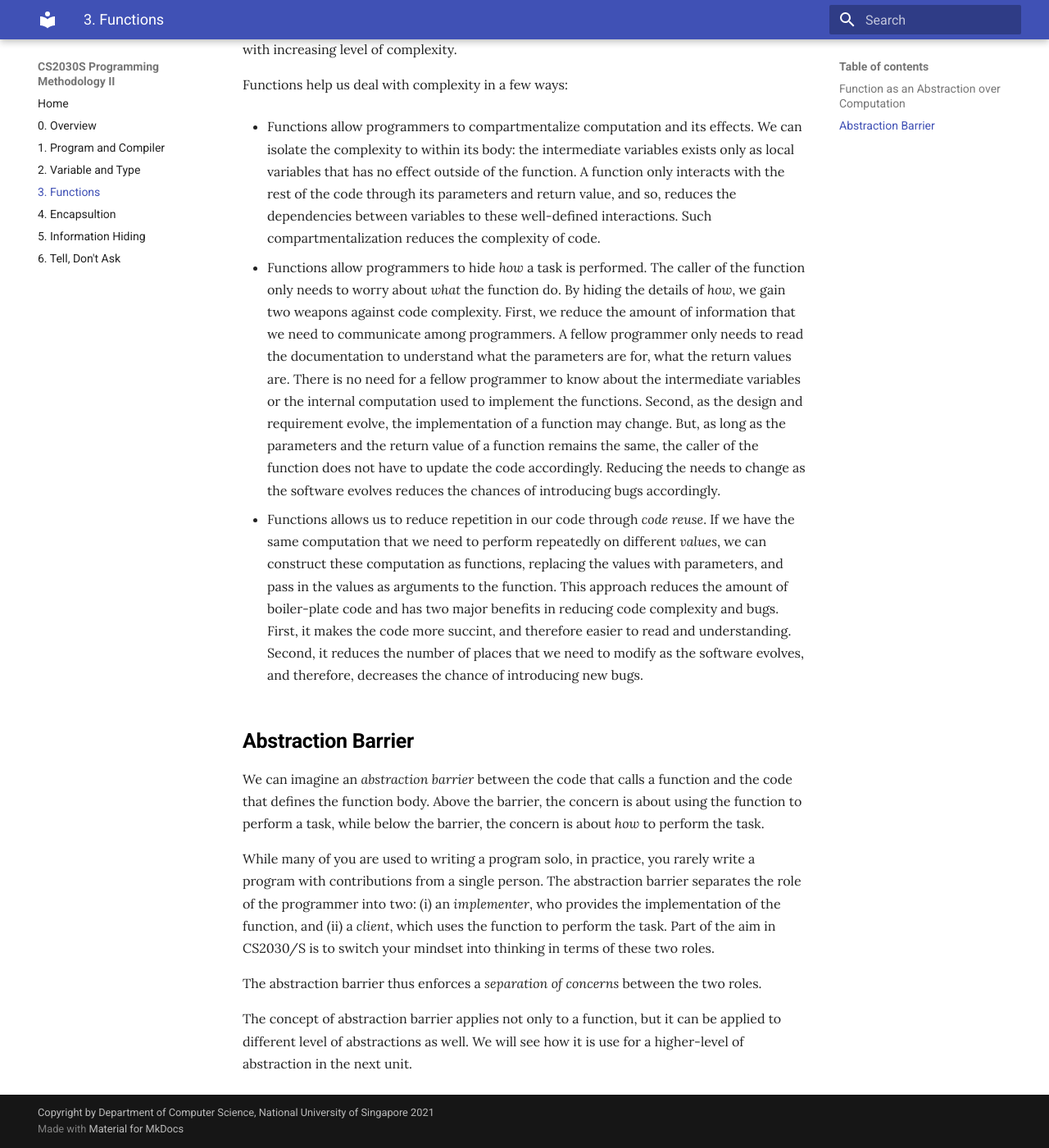
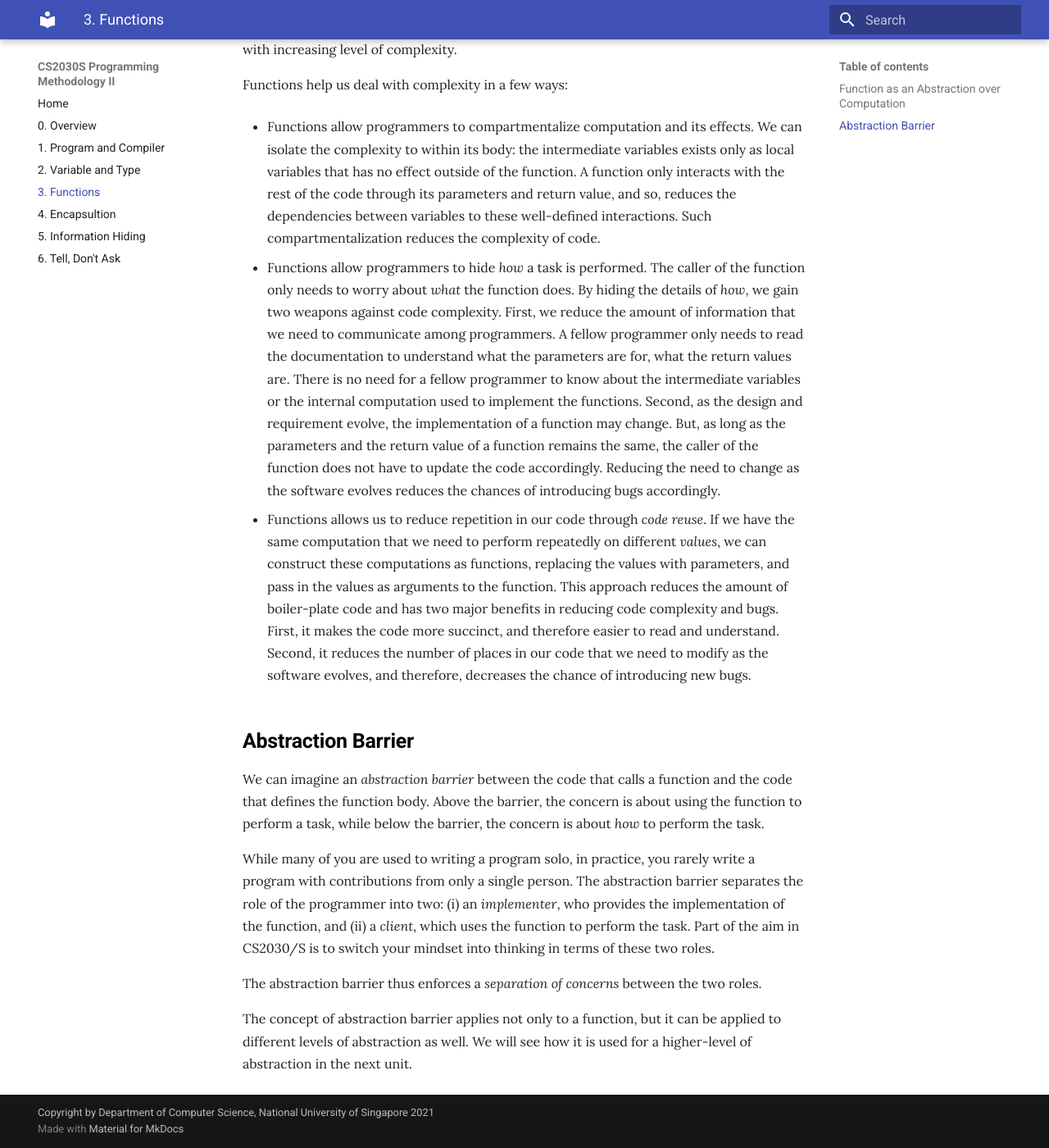
Before and after one commit to nus-cs2030s/2021-s2, an MkDocs documentation site: the page built from docs/03-function.md, in a window 1280 px wide and 1400 px high, scrolled down 598 px. Shown: the whole window at 82% size. Built offline with MkDocs 1.6.1 and Material for MkDocs 9.7.7, drawn with Linux system fonts in a browser that asks for light colours; some of the changed text lies outside the part shown.

Commit message:
Polish Units 02-07

```diff
--- a/docs/03-function.md
+++ b/docs/03-function.md
@@ -16,16 +16,16 @@ Functions help us deal with complexity in a few ways:
 
 * Functions allow programmers to compartmentalize computation and its effects.  We can isolate the complexity to within its body: the intermediate variables exists only as local variables that has no effect outside of the function.  A function only interacts with the rest of the code through its parameters and return value, and so, reduces the dependencies between variables to these well-defined interactions.  Such compartmentalization reduces the complexity of code.
 
-* Functions allow programmers to hide _how_ a task is performed.  The caller of the function only needs to worry about _what_ the function do.  By hiding the details of _how_, we gain two weapons against code complexity.  First, we reduce the amount of information that we need to communicate among programmers.  A fellow programmer only needs to read the documentation to understand what the parameters are for, what the return values are.  There is no need for a fellow programmer to know about the intermediate variables or the internal computation used to implement the functions.  Second, as the design and requirement evolve, the implementation of a function may change.  But, as long as the parameters and the return value of a function remains the same, the caller of the function does not have to update the code accordingly.  Reducing the needs to change as the software evolves reduces the chances of introducing bugs accordingly.
+* Functions allow programmers to hide _how_ a task is performed.  The caller of the function only needs to worry about _what_ the function does.  By hiding the details of _how_, we gain two weapons against code complexity.  First, we reduce the amount of information that we need to communicate among programmers.  A fellow programmer only needs to read the documentation to understand what the parameters are for, what the return values are.  There is no need for a fellow programmer to know about the intermediate variables or the internal computation used to implement the functions.  Second, as the design and requirement evolve, the implementation of a function may change.  But, as long as the parameters and the return value of a function remains the same, the caller of the function does not have to update the code accordingly.  Reducing the need to change as the software evolves reduces the chances of introducing bugs accordingly.
 
-* Functions allows us to reduce repetition in our code through _code reuse_.  If we have the same computation that we need to perform repeatedly on different _values_, we can construct these computation as functions, replacing the values with parameters, and pass in the values as arguments to the function.  This approach reduces the amount of boiler-plate code and has two major benefits in reducing code complexity and bugs.  First, it makes the code more succint, and therefore easier to read and understanding.  Second, it reduces the number of places that we need to modify as the software evolves, and therefore, decreases the chance of introducing new bugs.
+* Functions allows us to reduce repetition in our code through _code reuse_.  If we have the same computation that we need to perform repeatedly on different _values_, we can construct these computations as functions, replacing the values with parameters, and pass in the values as arguments to the function.  This approach reduces the amount of boiler-plate code and has two major benefits in reducing code complexity and bugs.  First, it makes the code more succinct, and therefore easier to read and understand.  Second, it reduces the number of places in our code that we need to modify as the software evolves, and therefore, decreases the chance of introducing new bugs.
 
 ## Abstraction Barrier
 
 We can imagine an _abstraction barrier_ between the code that calls a function and the code that defines the function body.  Above the barrier, the concern is about using the function to perform a task, while below the barrier, the concern is about _how_ to perform the task.
 
-While many of you are used to writing a program solo, in practice, you rarely write a program with contributions from a single person.  The abstraction barrier separates the role of the programmer into two: (i) an _implementer_, who provides the implementation of the function, and (ii) a _client_, which uses the function to perform the task.  Part of the aim in CS2030/S is to switch your mindset into thinking in terms of these two roles.
+While many of you are used to writing a program solo, in practice, you rarely write a program with contributions from only a single person.  The abstraction barrier separates the role of the programmer into two: (i) an _implementer_, who provides the implementation of the function, and (ii) a _client_, which uses the function to perform the task.  Part of the aim in CS2030/S is to switch your mindset into thinking in terms of these two roles.
 
 The abstraction barrier thus enforces a _separation of concerns_ between the two roles.
 
-The concept of abstraction barrier applies not only to a function, but it can be applied to different level of abstractions as well.  We will see how it is use for a higher-level of abstraction in the next unit.
+The concept of abstraction barrier applies not only to a function, but it can be applied to different levels of abstraction as well.  We will see how it is used for a higher-level of abstraction in the next unit.
```
Also changed, not shown: other parts of docs/03-function.md (+1 -1 lines), README.md (+1 -1 lines), docs/02-type.md (+4 -4 lines), docs/04-encapsulation.md (+1 -1 lines), docs/05-infohiding.md (+2 -2 lines), docs/06-tell-dont-ask.md (+1 -1 lines), docs/07-static.md (+1 -1 lines).
